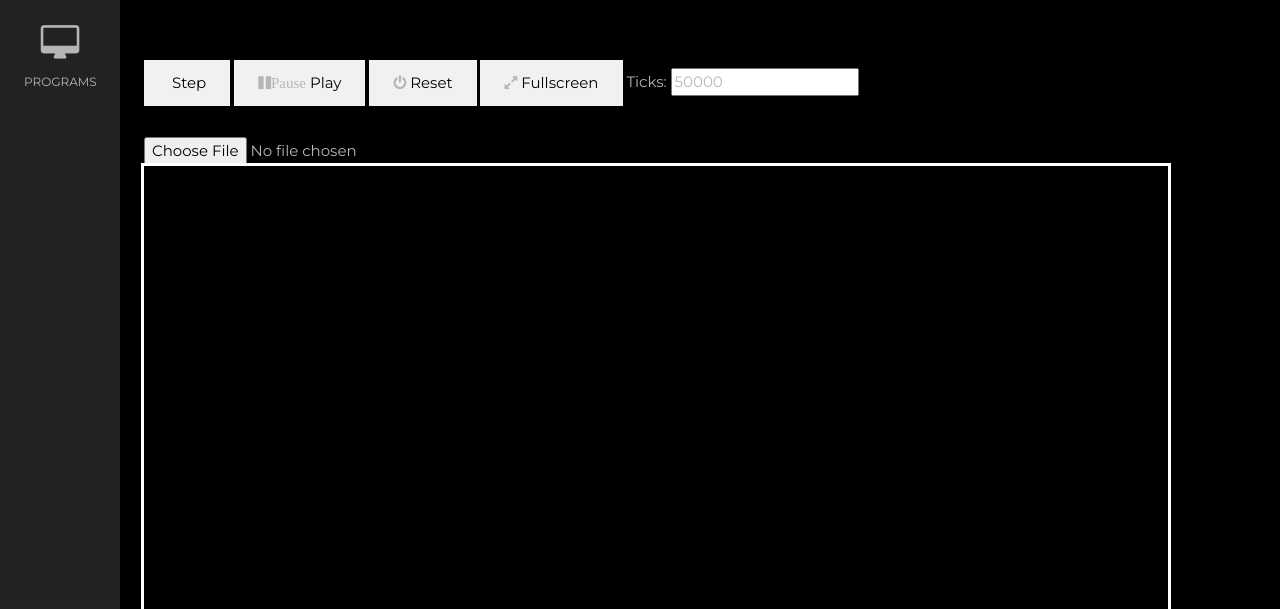
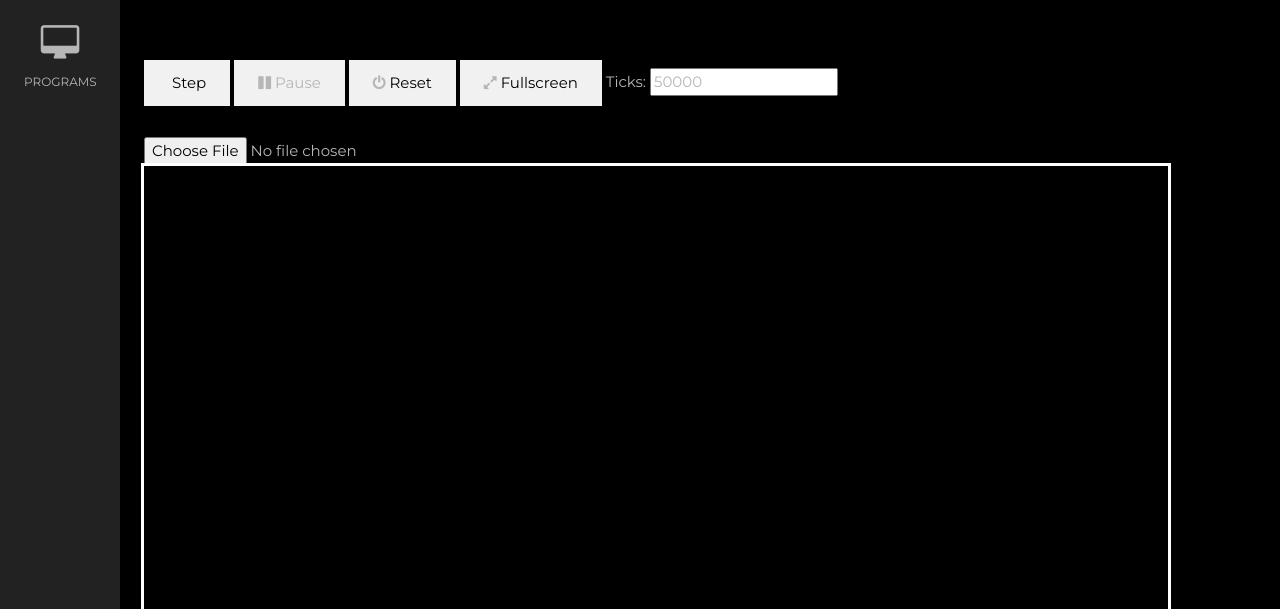
Before and after one commit to alexdawn/nand-2-tetris, a plain HTML site: page docs/index.html in a window 1280 px wide. Both pictures are taken after a click on the button "Play". Shown: the part 191-800 px from the top of the page. Drawn offline with nearby package versions, Linux system fonts and the light colour scheme; no server answers; some icons are missing.

Commit message:
Small fixes to webpage

```diff
--- a/docs/custom.js
+++ b/docs/custom.js
@@ -22,6 +22,7 @@ canvas.style.height = (256 * scale).toString() + 'px';
 const ctx = canvas.getContext("2d");
 
 Module.onRuntimeInitialized = async () => {
+    console.log("runtime initialized");
     steps = Module.cwrap("steps", null, ["number"]);
     step = Module.cwrap("step", "number", null);
     get_ram = Module.cwrap("get_ram", "number", null);
@@ -40,15 +41,24 @@ Module.onRuntimeInitialized = async () => {
     setRom(loadServerRom(location.origin + baseUrl + 'bin/Pong.hack'));
     const inputElement = document.getElementById("myFile");
     inputElement.addEventListener("change", uploadRom, false);
+    console.log("initialized complete");
+}
+
+// mobile needs an input focus to bring up keyboard
+function showKeyboard()
+{
+    document.getElementById("show-mobile-keyboard").focus();
 }
 
 function pressStep() {
+    console.log("step");
     step();
     ticks++;
     refresh();
 }
 
 function pressSteps() {
+    console.log("steps");
     clocksTicks = Number(document.getElementById("ticks").value);
     steps(clocksTicks);
     ticks += clocksTicks;
@@ -67,30 +77,34 @@ function refresh() {
 }
 
 function pressPlayPause() {
+    console.log("toggle play");
     isPlaying ? pressStop() : pressPlay();
 }
 
 function pressPlay() {
     document.getElementById("play").setAttribute("class", "fa fa-pause");
-    document.getElementById("play").innerText = "Pause";
+    document.getElementById("play-text").innerText = "Pause";
     timer = setInterval(pressSteps, triggerInterval);
     isPlaying = true;
+    showKeyboard();
 }
 
 function pressStop() {
     document.getElementById("play").setAttribute("class", "fa fa-play");
-    document.getElementById("play").innerText = "Play";
+    document.getElementById("play-text").innerText = "Play";
     clearInterval(timer);
     isPlaying = false;
 }
 
 function pressReset() {
+    console.log("press reset");
     ticks = 0;
     reset();
     refresh();
 }
 
 function pressResize() {
+    console.log("press resize");
     var canvas = document.getElementById("canvas");
     if (canvas.requestFullScreen)
         canvas.requestFullScreen();
@@ -101,6 +115,7 @@ function pressResize() {
 }
 
 function loadServerRom(filePath) {
+    console.log(`loading ${filePath}`);
     var result = null;
     var xmlhttp = new XMLHttpRequest();
     xmlhttp.open("GET", filePath, false);
@@ -124,10 +139,12 @@ function uploadRom() {
     const file = inputElement.files[0];
     const reader = new FileReader();
     reader.readAsText(file);
+    console.log("loading rom");
     reader.addEventListener("load", () => {
         const content = document.querySelector('.rom');
         content.innerText = reader.result;
         setRom(reader.result);
+        console.log("rom loaded");
     }, false);
 }
 
--- a/docs/index.html
+++ b/docs/index.html
@@ -57,7 +57,8 @@
         <i class="fa fa-forward-step"></i> Step
     </button>
     <button onclick="pressPlayPause()" class="w3-button w3-light-grey w3-padding-large w3-section">
-        <i id="play" class="fa fa-play"></i> Play
+        <i id="play" class="fa fa-play"></i>
+        <span id="play-text">Play</span>
     </button>
     <button onclick="pressReset()" class="w3-button w3-light-grey w3-padding-large w3-section">
         <i class="fa fa-power-off"></i> Reset
@@ -74,6 +75,8 @@
     <div>
         <canvas id="canvas" width="512" height="256"></canvas>
     </div>
+    <!-- hidden input for showing mobile keyboard -->
+    <input type="text" id="show-mobile-keyboard" style="display:none">
     <h3>Program</h3>
     <div class="editor">
         <div class="line-numbers">
```
Also changed, not shown: 2 other files.
